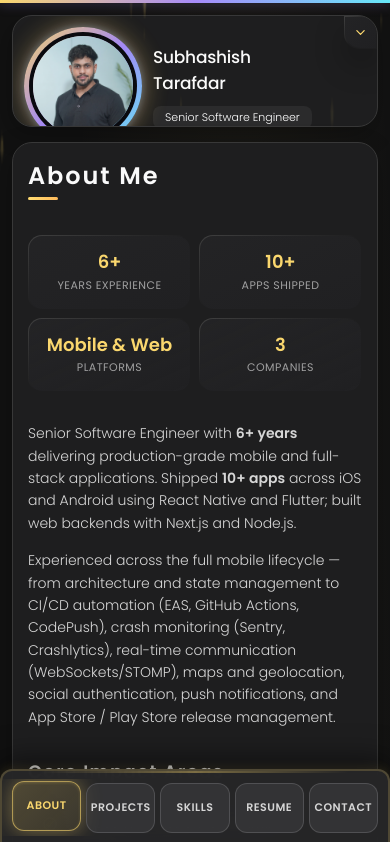
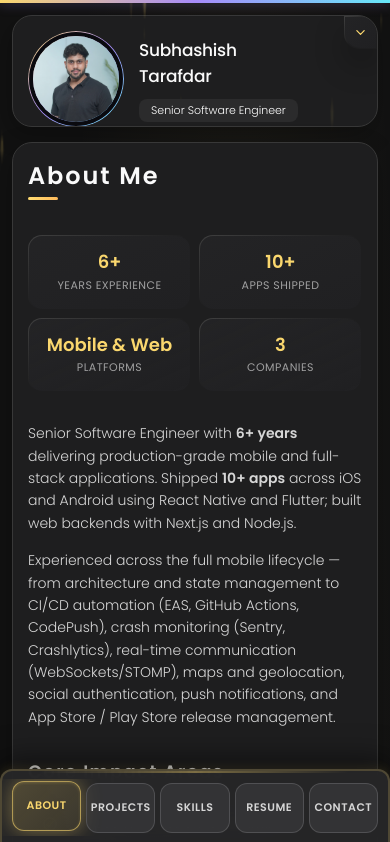
Before and after one commit to BhuvneshSain/subh-portfolio, a React (Create React App) app: page / in a window 390 px wide. Shown: the top 842 px of the page. Built offline with nearby package versions, Linux system fonts and the light colour scheme.

Commit message:
Update App.css

```diff
--- a/src/App.css
+++ b/src/App.css
@@ -1118,13 +1118,13 @@ article.active {
   border: none !important;
   box-shadow: none !important;
   background: transparent !important;
-  overflow: visible !important;
+  overflow: hidden !important;
 }
 
 .avatar-glow::before {
   content: "";
   position: absolute;
-  inset: -4px;
+  inset: 0;
   border-radius: 50%;
   background: linear-gradient(135deg, #fad76e 0%, #a78bfa 50%, #67e8f9 100%);
   z-index: 0;
@@ -1134,7 +1134,7 @@ article.active {
 .avatar-glow::after {
   content: "";
   position: absolute;
-  inset: -4px;
+  inset: 0;
   border-radius: 50%;
   box-shadow:
     0 0 28px rgba(250, 215, 110, 0.45),
@@ -1147,13 +1147,20 @@ article.active {
 .avatar-glow img {
   position: relative;
   z-index: 1;
-  width: 100px;
-  height: 100px;
+  width: calc(100% - 10px);
+  height: calc(100% - 10px);
   border-radius: 50%;
   object-fit: cover;
   display: block;
   box-shadow: 0 0 0 4px var(--page-bg, #0a0a0f);
   transition: box-shadow 0.4s ease;
+}
+
+@media (max-width: 579px) {
+  .avatar-glow {
+    width: 96px;
+    height: 96px;
+  }
 }
 
 /* =================================
```
